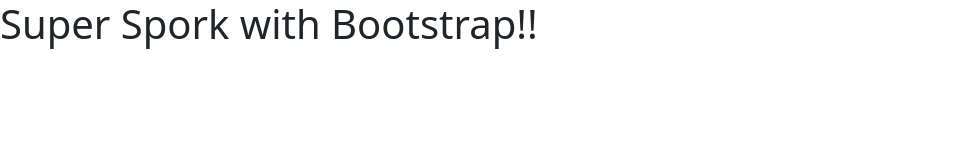
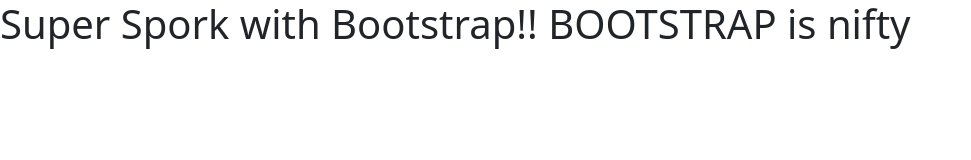
Before and after one commit to GKephart/super-spork, a plain HTML site: page index.html in a window 1280 px wide. Shown: the whole page, without its empty margins (0-971 px from the left). Drawn offline with nearby package versions, Linux system fonts and the light colour scheme.

Commit message:
added an update

```diff
--- a/index.html
+++ b/index.html
@@ -9,6 +9,6 @@
           integrity="sha384-1BmE4kWBq78iYhFldvKuhfTAU6auU8tT94WrHftjDbrCEXSU1oBoqyl2QvZ6jIW3" crossorigin="anonymous">
 </head>
 <body>
-<h1>Super Spork with Bootstrap!!</h1>
+<h1>Super Spork with Bootstrap!! BOOTSTRAP is nifty</h1>
 </body>
 </html>
```
